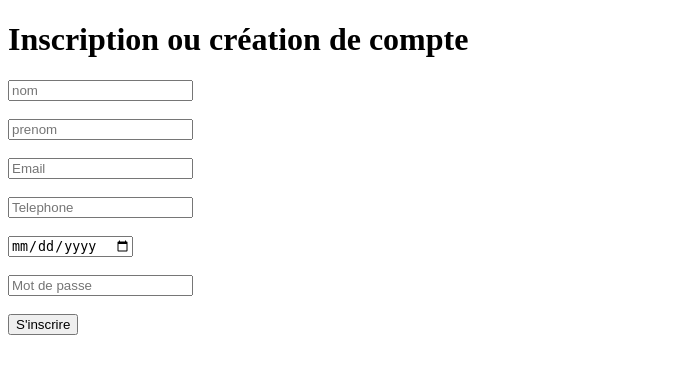
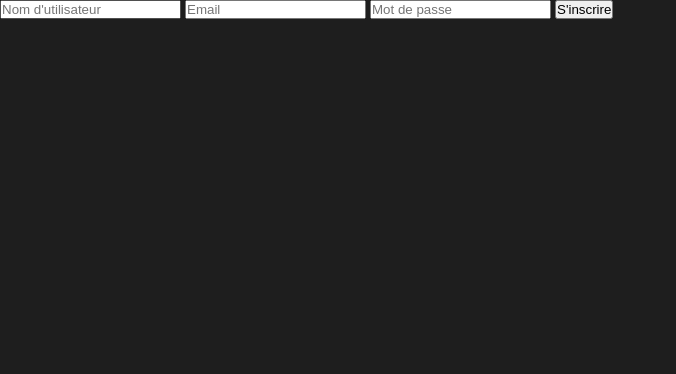
Before and after one commit to lorenzo-bnc/game_event_hotel, a PHP site: page /signup.php in a window 1280 px wide. Shown: the top 374 px of the page, without its empty margins (0-676 px from the left). Run offline with PHP 8.4, Linux system fonts and the light colour scheme.

Commit message:
commit 23

```diff
--- a/signup.php
+++ b/signup.php
@@ -1,46 +1,52 @@
-<!-- Dev by Astou  -->
 <?php
-    require_once('libs\lib_bdd.php');
+//Dev by Pablo
 
-    if (isset($_POST['valider'])) {
-        $nom = $_POST['nom'];
-        $prenom = $_POST['prenom'];
-        $num_tel = $_POST['num_tel'];
-        $date_naiss = $_POST['date_naiss'];
-        $email = $_POST['email'];
+include('./libs/lib_bdd.php');
+if(isset($_POST["email"]) && isset($_POST["password"]) && isset($_POST["username"])){
+    try{
+        $email = $_POST["email"];
+        $password = $_POST["password"];
+        $username = $_POST["username"];
 
-        $mdp = password_hash($_POST['mdp'], PASSWORD_DEFAULT);
+        $pdo = getDB();
 
-        $result = insertInTable(
-            'utilisateurs',
-            [null, $nom, $prenom, $mdp, $email, $num_tel, $date_naiss]
-        );
+        $rqt = "INSERT INTO users (username, email, password)
+                VALUES (:username, :email, SHA2(:pwd, 256))";
 
-        if ($result) {
-            $message = "Inscription réussie !";
-        } else {
-            $message = "Erreur lors de l'inscription.";
+        $stmt = $pdo->prepare($rqt);
+        $stmt->execute([
+            ":username" => $username,
+            ":email" => $email,
+            ":pwd" => $password
+        ]);
+
+        $result = $stmt->fetch(PDO::FETCH_ASSOC);
+    }
+    catch(PDOException $error){
+        $error->getMessage();
     }
 }
 ?>
+
 <!DOCTYPE html>
-<html lang="fr">
+<html lang="en">
 <head>
-           <meta charset="UTF-8">
-       <meta name="viewport" content="width=device-width, initial-scale=1.0">
-       <title>page d'Inscription</title>
+    <?php require_once('./includes/header.php'); ?>
+    <title>Inscription</title>
 </head>
 <body>
-               <h1>Inscription ou création de compte</h1>
-         <form method="post">
-                 <input type="text" name="nom" placeholder="nom" required><br><br>
-            <input type="text" name="prenom" placeholder="prenom" required><br><br>
-           <input type="email" name="email" placeholder="Email" required><br><br>
-            <input type="tel" name="num_tel" placeholder="Telephone" required><br><br>
-           <input type="date" name="date_naiss" placeholder="Date de naissance" required><br><br>
-           <input type="password" name="mdp" placeholder="Mot de passe" required><br><br>
-           <button type="submit" name="valider">S'inscrire</button>
+    <header style="display: none">
+    </header>
+    <main>
+        <form method="POST">
+            <input type="text" name="username" placeholder="Nom d'utilisateur" required>
+            <input type="email" name="email" placeholder="Email" required>
+            <input type="password" name="password" placeholder="Mot de passe" required>
+            <button type="submit">S'inscrire</button>
         </form>
-       </div>
+    </main>
+    <footer>
+
+    </footer>
 </body>
 </html>
```
Lines whose indentation alone changed are shown as unchanged.
